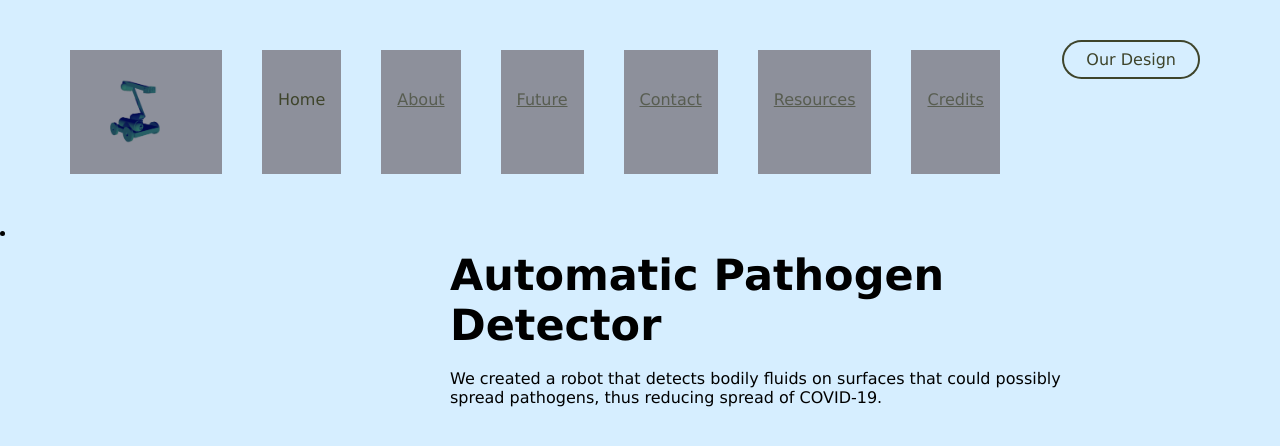
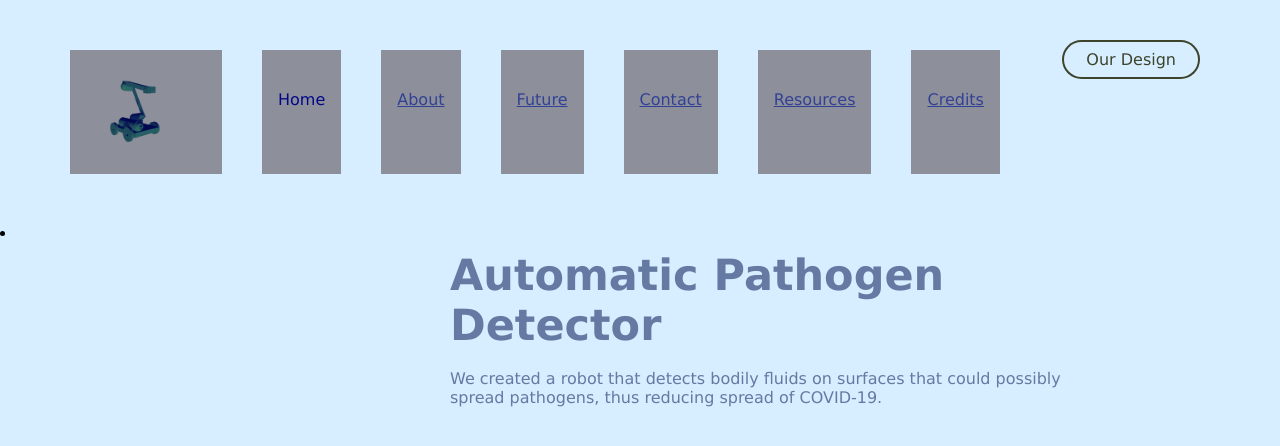
Before and after one commit to DhruvCS/Cathacks, a plain HTML site: page index.html in a window 1280 px wide. Drawn offline with Linux system fonts and the light colour scheme.

Commit message:
Update style.css

```diff
--- a/style.css
+++ b/style.css
@@ -18,7 +18,7 @@
 .menu ul li {
     list-style: none;
     margin: 0 20px;
-    color: #585D51;
+    color: #334195;
     cursor: pointer;
 }
 
@@ -33,7 +33,7 @@ a {
 }
 
 .active {
-    color: #3E442B !important;
+    color: #020887 !important;
 }
 
 .try {
@@ -60,7 +60,7 @@ a {
     top: 25%;
     left: 130px;
     position: absolute;
-    color: #000000;
+    color: #647AA3;
 }
 
 .app-text {
@@ -86,7 +86,7 @@ a {
 }
 
 .menu :visited {
-    color: #585D51
+    color: #334195
 }
 
 .app-text p {
```
